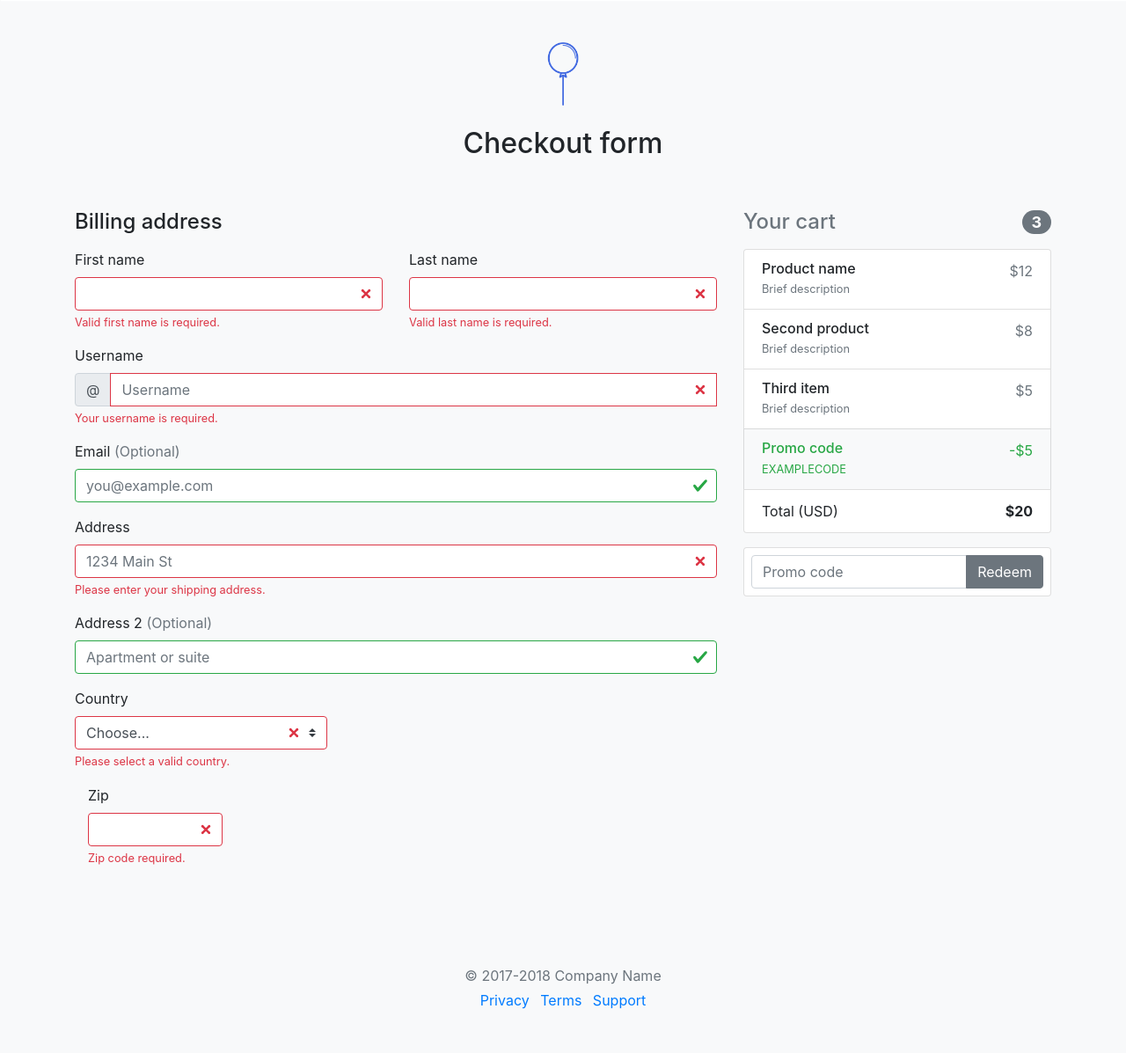
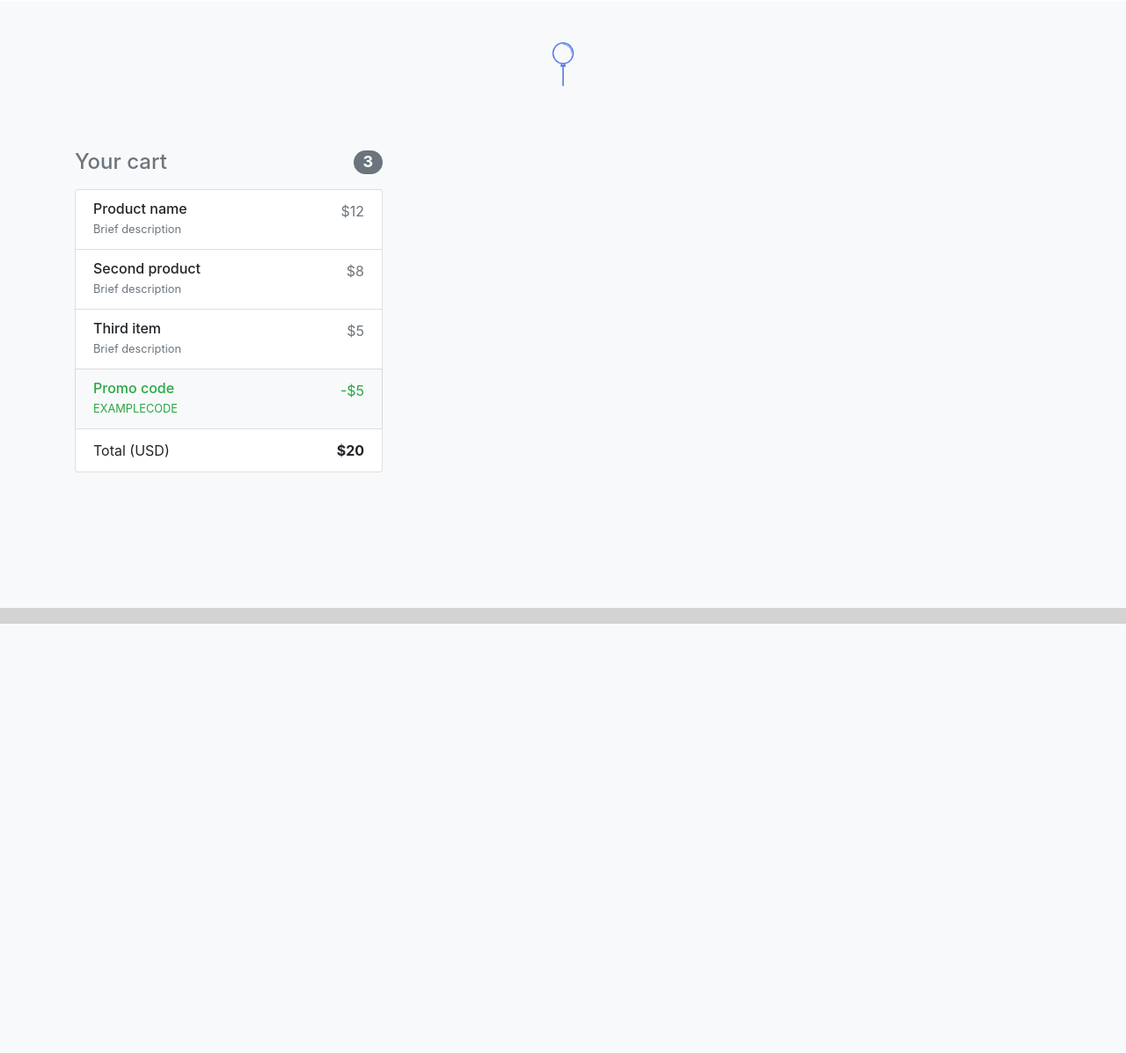
Before and after one commit to Alfredomanjon/Nothing2.com, a PHP site: page /checkout.php in a window 1280 px wide. Shown: the part 91-1288 px from the top of the page at 88% size. After the commit the page ends 800 px from the top, so only its background shows below. Run offline with PHP 8.4, Linux system fonts and the light colour scheme; some libraries are stand-ins or nearby versions.

Commit message:
checkout form

```diff
--- a/checkout.php
+++ b/checkout.php
@@ -18,10 +18,8 @@
     <!-- imagen incono-->
     <div class="container">
       <div class="py-5 text-center">
-        <img class="d-block mx-auto mb-4" src="imgs/balloon-3-xxl.png" alt="" width="72" height="72">
-        <h2>Checkout form</h2>
-    </div>
-
+        <img class="d-block mx-auto mb-4" src="imgs/balloon-3-xxl.png" alt="" width="50" height="50">
+      </div>
       <div class="row">
         <div class="col-md-4 order-md-2 mb-4">
           <h4 class="d-flex justify-content-between align-items-center mb-3">
@@ -62,135 +60,8 @@
               <strong>$20</strong>
             </li>
           </ul>
-
-          <form class="card p-2">
-            <div class="input-group">
-              <input type="text" class="form-control" placeholder="Promo code">
-              <div class="input-group-append">
-                <button type="submit" class="btn btn-secondary">Redeem</button>
-              </div>
-            </div>
-          </form>
-        </div>
-        <div class="col-md-8 order-md-1">
-          <h4 class="mb-3">Billing address</h4>
-          <form class="needs-validation was-validated" novalidate="">
-            <div class="row">
-              <div class="col-md-6 mb-3">
-                <label for="firstName">First name</label>
-                <input type="text" class="form-control" id="firstName" placeholder="" value="" required="">
-                <div class="invalid-feedback">
-                  Valid first name is required.
-                </div>
-              </div>
-              <div class="col-md-6 mb-3">
-                <label for="lastName">Last name</label>
-                <input type="text" class="form-control" id="lastName" placeholder="" value="" required="">
-                <div class="invalid-feedback">
-                  Valid last name is required.
-                </div>
-              </div>
-            </div>
-
-            <div class="mb-3">
-              <label for="username">Username</label>
-              <div class="input-group">
-                <div class="input-group-prepend">
-                  <span class="input-group-text">@</span>
-                </div>
-                <input type="text" class="form-control" id="username" placeholder="Username" required="">
-                <div class="invalid-feedback" style="width: 100%;">
-                  Your username is required.
-                </div>
-              </div>
-            </div>
-
-            <div class="mb-3">
-              <label for="email">Email <span class="text-muted">(Optional)</span></label>
-              <input type="email" class="form-control" id="email" placeholder="you@example.com">
-              <div class="invalid-feedback">
-                Please enter a valid email address for shipping updates.
-              </div>
-            </div>
-
-            <div class="mb-3">
-              <label for="address">Address</label>
-              <input type="text" class="form-control" id="address" placeholder="1234 Main St" required="">
-              <div class="invalid-feedback">
-                Please enter your shipping address.
-              </div>
-            </div>
-
-            <div class="mb-3">
-              <label for="address2">Address 2 <span class="text-muted">(Optional)</span></label>
-              <input type="text" class="form-control" id="address2" placeholder="Apartment or suite">
-            </div>
-
-            <div class="row">
-              <div class="col-md-5 mb-3">
-                <label for="country">Country</label>
-                <select class="custom-select d-block w-100" id="country" required="">
-                  <option value="">Choose...</option>
-                  <option>United States</option>
-                  <option>Spain</option>
-                  <option>Israel</option>
-                  <option>Mozambique</option>
-                </select>
-                <div class="invalid-feedback">
-                  Please select a valid country.
-                </div>
-              </div>
-              </div>
-              <div class="col-md-3 mb-3">
-                <label for="zip">Zip</label>
-                <input type="text" class="form-control" id="zip" placeholder="" required="">
-                <div class="invalid-feedback">
-                  Zip code required.
-                </div>
-              </div>
-            </div>
-          </form>
-        </div>
-      </div>
-
-      <footer class="my-5 pt-5 text-muted text-center text-small">
-        <p class="mb-1">© 2017-2018 Company Name</p>
-        <ul class="list-inline">
-          <li class="list-inline-item"><a href="#">Privacy</a></li>
-          <li class="list-inline-item"><a href="#">Terms</a></li>
-          <li class="list-inline-item"><a href="#">Support</a></li>
-        </ul>
-      </footer>
-    </div>
-
-    <!-- Bootstrap core JavaScript
-    ================================================== -->
-    <!-- Placed at the end of the document so the pages load faster -->
-    <script src="https://code.jquery.com/jquery-3.2.1.slim.min.js" integrity="sha384-KJ3o2DKtIkvYIK3UENzmM7KCkRr/rE9/Qpg6aAZGJwFDMVNA/GpGFF93hXpG5KkN" crossorigin="anonymous"></script>
-
-    <script>
-      // Example starter JavaScript for disabling form submissions if there are invalid fields
-      (function() {
-        'use strict';
-
-        window.addEventListener('load', function() {
-          // Fetch all the forms we want to apply custom Bootstrap validation styles to
-          var forms = document.getElementsByClassName('needs-validation');
-
-          // Loop over them and prevent submission
-          var validation = Array.prototype.filter.call(forms, function(form) {
-            form.addEventListener('submit', function(event) {
-              if (form.checkValidity() === false) {
-                event.preventDefault();
-                event.stopPropagation();
-              }
-              form.classList.add('was-validated');
-            }, false);
-          });
-        }, false);
-      })();
-    </script>
-
-
+<?php
+  include 'footer.php'
+?>
 </body>
 </html>
```
